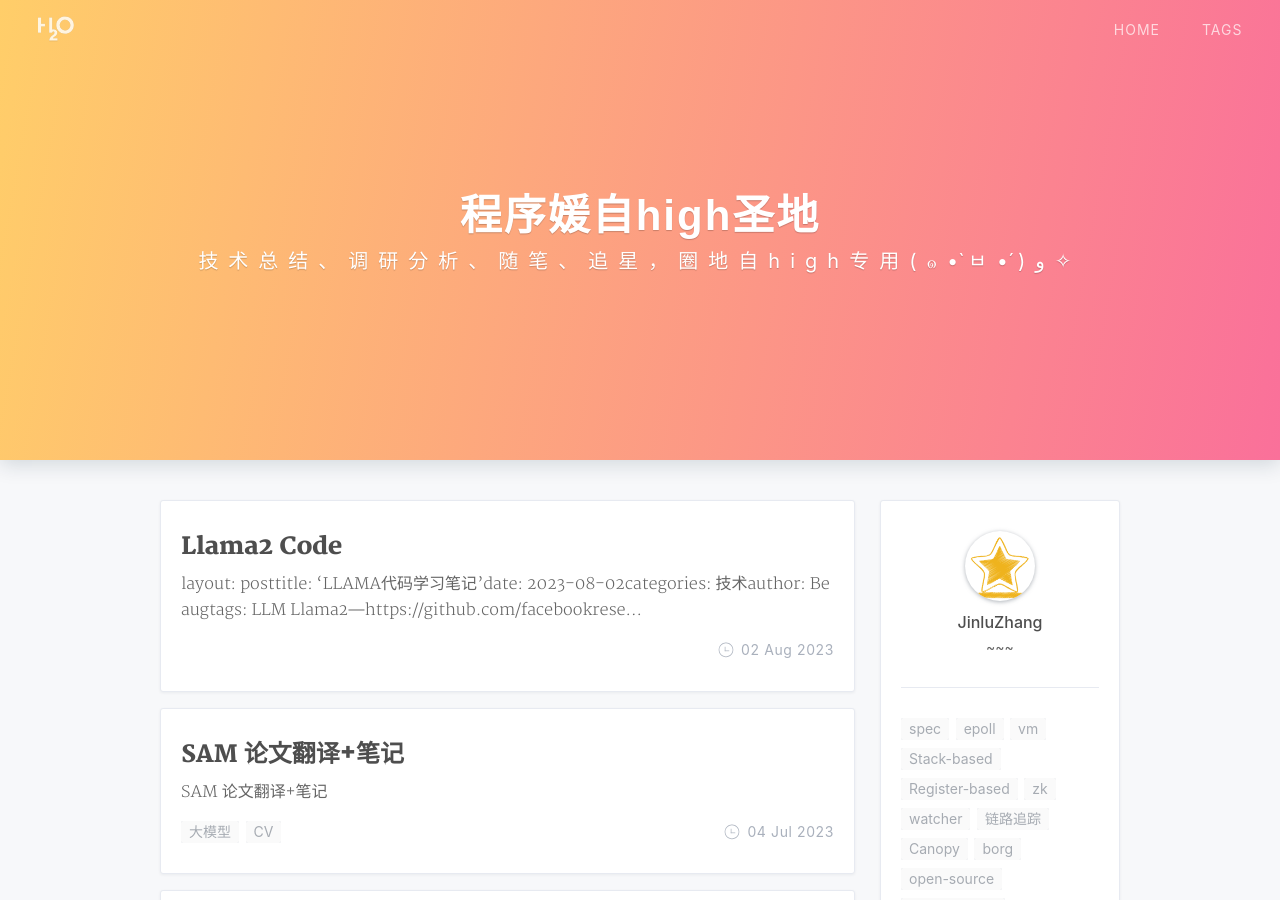
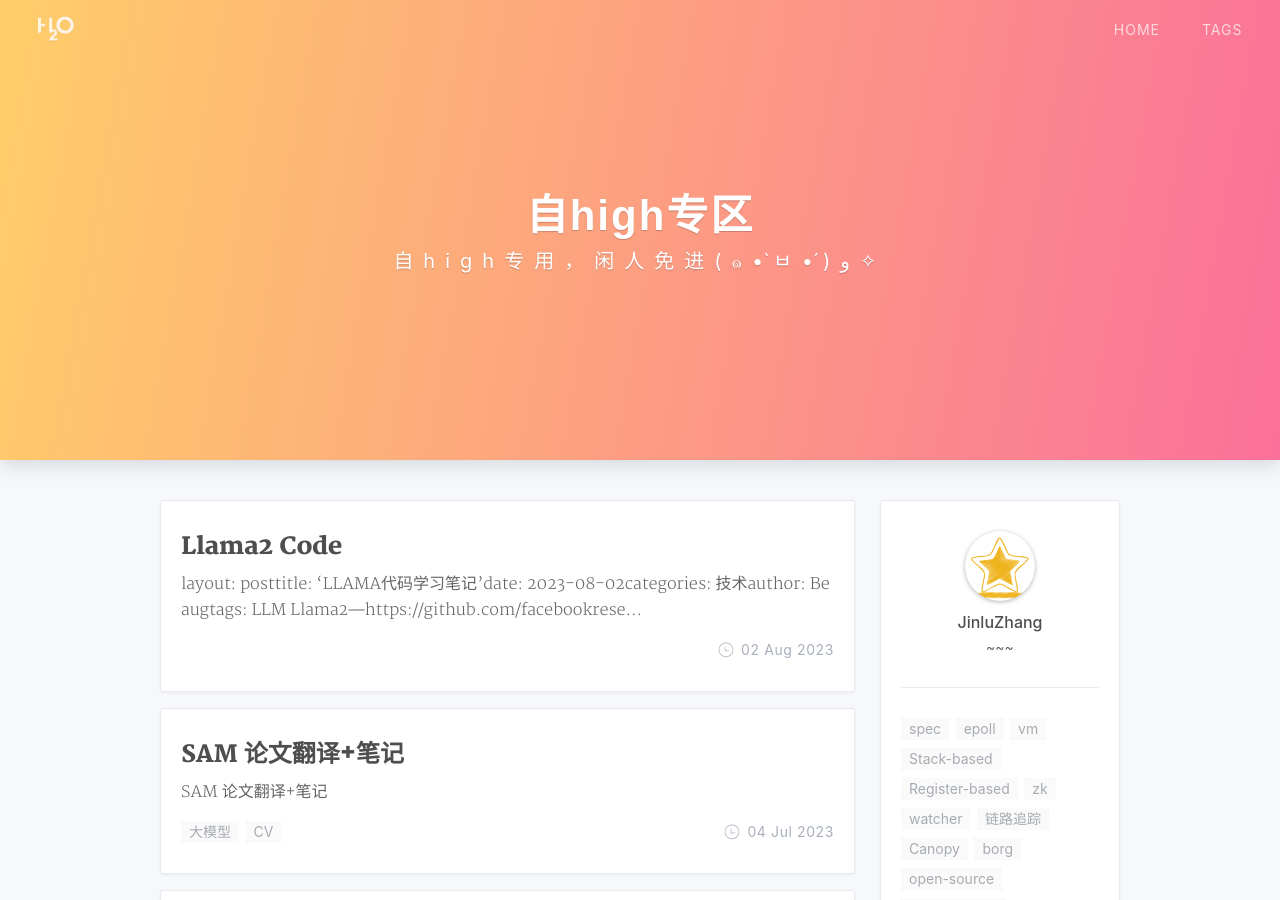
Before and after one commit to JinluZhang/JinluZhang.github.io, a Jekyll site: the page built from index.html, in a window 1280 px wide and 900 px high. Built offline with Jekyll 4.4.1, drawn with Linux system fonts in a browser that asks for light colours; nearby versions of some CDN libraries; the list of posts is cut into pages by our own code; a style sheet for code colours, icons or effects is not loaded; some of the changed text lies outside the part shown.

Commit message:
change title

```diff
--- a/_config.yml
+++ b/_config.yml
@@ -1,5 +1,5 @@
 # Site settings 配置站点
-title: '程序媛自high圣地'
+title: '自high专区'
 description: '博客内容有技术总结、有调研分析、有随笔、有追星，圈地自high专用(๑•̀ㅂ•́)و✧'
 header-img: assets/img/hero.jpg
 keyword: '架构, lego'
--- a/index.html
+++ b/index.html
@@ -1,7 +1,7 @@
 ---
 layout: default
-home-title: 程序媛自high圣地
-description: 技术总结、调研分析、随笔、追星，圈地自high专用(๑•̀ㅂ•́)و✧
+home-title: 自high专区
+description: 自high专用，闲人免进(๑•̀ㅂ•́)و✧
 ---
 
 {% include header.html %}
```
